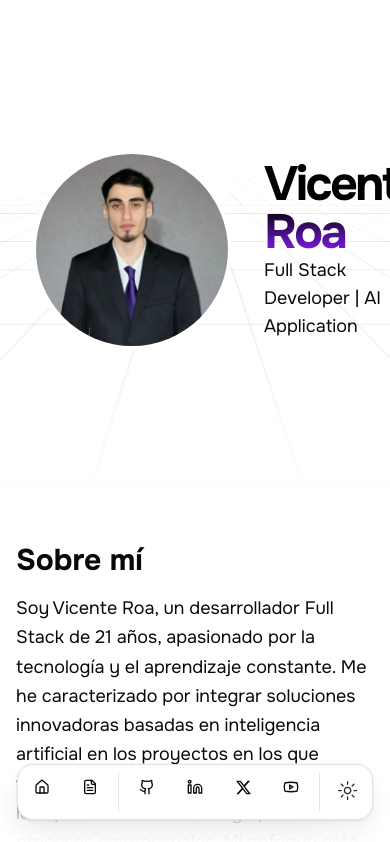
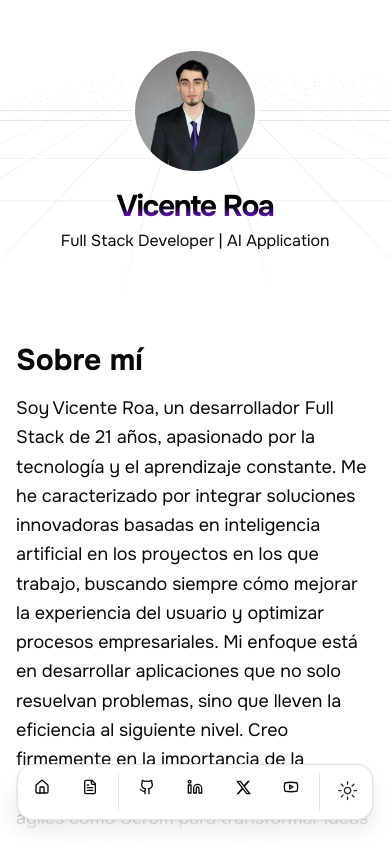
Before and after one commit to thewizardshell/Portfolio, a Next.js app: page / in a window 390 px wide. Shown: the top 842 px of the page. Built offline with nearby package versions, Linux system fonts and the light colour scheme.

Commit message:
feat(layout): make RetroGridDemo component responsive

```diff
--- a/src/components/RetroGridDemo.tsx
+++ b/src/components/RetroGridDemo.tsx
@@ -8,22 +8,24 @@ const RetroGrid = dynamic(() => import("./ui/retro-grid"), { ssr: false });
 
 export function RetroGridDemo() {
   return (
-    <div className="relative flex h-[500px] w-full items-center justify-center overflow-hidden bg-background">
+    <div className="relative flex min-h-[300px] sm:min-h-[400px] md:h-[500px] w-full items-center justify-center overflow-hidden bg-background">
       <RetroGrid />
-      <div className="z-10 flex items-center space-x-8 px-8">
+      <div className="z-10 flex flex-col sm:flex-row items-center space-y-4 sm:space-y-0 sm:space-x-4 md:space-x-8 px-4 sm:px-8">
         <Image
           src="/me-logo.webp"
           alt="Vicente Roa"
           loading="lazy"
           width={200}
           height={200}
-          className="rounded-full border-4 border-white/10 bg-background/90 backdrop-blur-lg"
+          className="w-32 h-32 sm:w-40 sm:h-40 md:w-48 md:h-48 lg:w-56 lg:h-56 rounded-full border-4 border-white/10 bg-background/90 backdrop-blur-lg"
         />
-        <div className="flex flex-col">
-          <span className="pointer-events-none whitespace-pre-wrap bg-gradient-to-b from-black via-black to-[#8c1eff] bg-clip-text text-5xl font-bold leading-none tracking-tighter text-transparent dark:from-white dark:via-white dark:to-[#8c1aff]">
+        <div className="flex flex-col text-center sm:text-left">
+          <span className="pointer-events-none whitespace-pre-wrap bg-gradient-to-b from-black via-black to-[#8c1eff] bg-clip-text text-3xl sm:text-4xl md:text-5xl font-bold leading-none tracking-tighter text-transparent dark:from-white dark:via-white dark:to-[#8c1aff]">
             {personalData.name}
           </span>
-          <span className="text-lg">{personalData.holder}</span>
+          <span className="text-base sm:text-lg md:text-xl mt-2">
+            {personalData.holder}
+          </span>
         </div>
       </div>
     </div>
```
